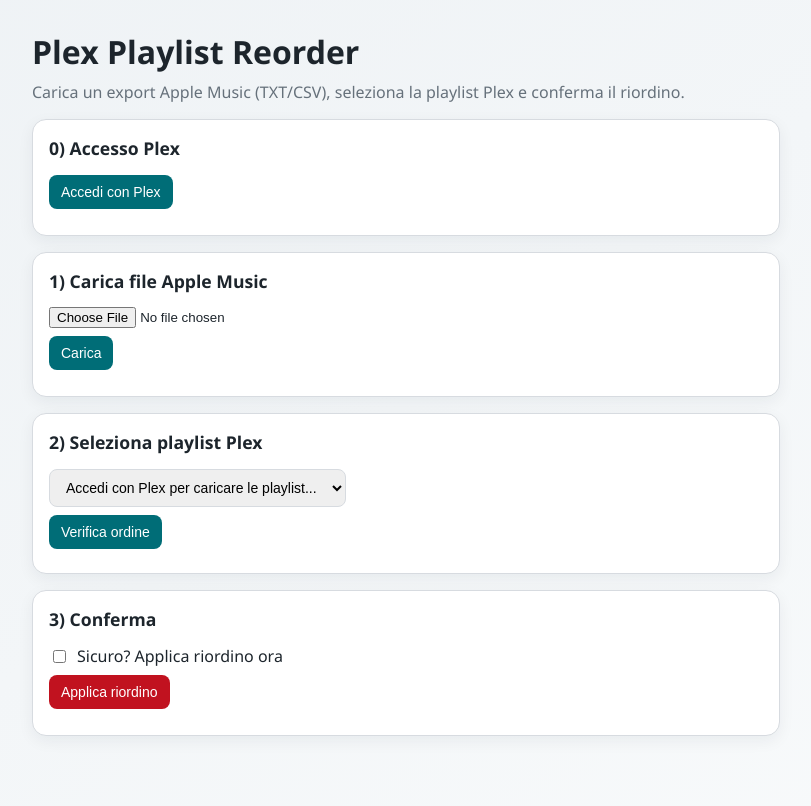
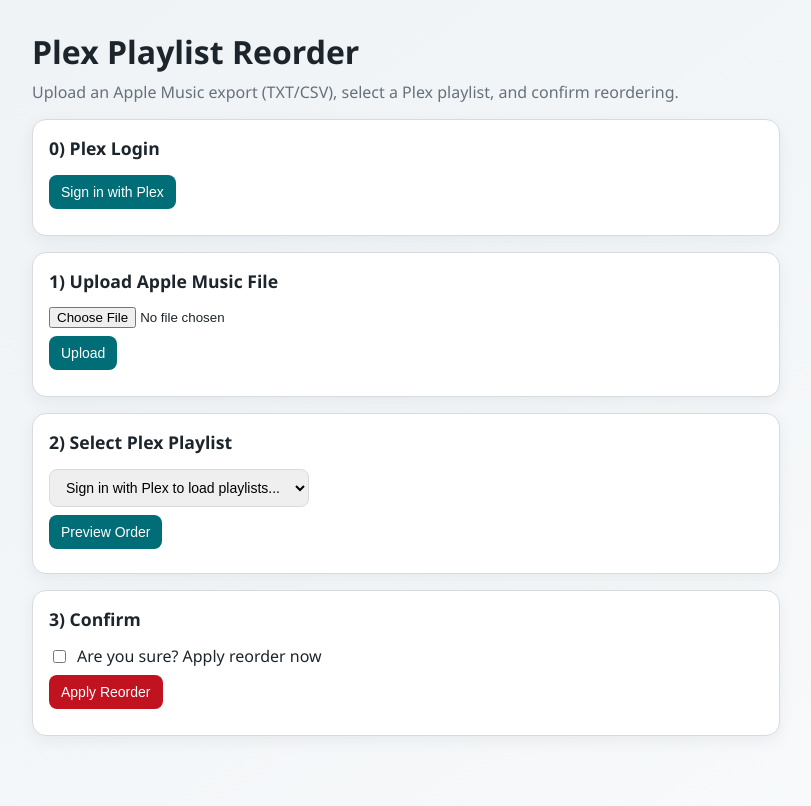
Before and after one commit to Sebaf-26/PlexPlaylistReorder, a Flask app: page / in a window 1280 px wide. Shown: the whole page, without its empty margins (234-1045 px from the left). Run offline with Flask 3, Linux system fonts and the light colour scheme.

Commit message:
Switch to OAuth-only auth, fix Apple Music CSV parsing, and translate to English

```diff
--- a/app/main.py
+++ b/app/main.py
@@ -73,7 +73,7 @@
     else:
         delimiter = ","
 
-    reader = csv.DictReader(io.StringIO(raw_text), delimiter=delimiter)
+    reader = csv.DictReader(io.StringIO(raw_text, newline=""), delimiter=delimiter)
     if not reader.fieldnames:
         return []
 
@@ -128,18 +128,15 @@
 
 
 def resolve_request_token() -> str:
-    header_token = (request.headers.get("X-Plex-Token") or "").strip()
-    if header_token:
-        return header_token
-    return (os.getenv("PLEX_TOKEN", "") or "").strip()
+    return (request.headers.get("X-Plex-Token") or "").strip()
 
 
 def plex_client(token_override: str | None = None) -> PlexServer:
     baseurl = os.getenv("PLEX_BASEURL", "").strip()
-    token = (token_override or "").strip() or (os.getenv("PLEX_TOKEN", "") or "").strip()
+    token = (token_override or "").strip()
 
     if not baseurl or not token:
-        raise RuntimeError("PLEX_BASEURL o token Plex mancanti (env o login OAuth)")
+        raise RuntimeError("Missing PLEX_BASEURL or Plex OAuth token")
 
     return PlexServer(baseurl=baseurl, token=token)
 
@@ -215,7 +212,7 @@
 @app.errorhandler(413)
 def payload_too_large(_: Exception) -> Any:
     if request.path.startswith("/api/"):
-        return jsonify({"error": "File troppo grande per l'upload"}), 413
+        return jsonify({"error": "Uploaded file is too large"}), 413
     return "Payload Too Large", 413
 
 
@@ -276,7 +273,7 @@
     cleanup_oauth_sessions()
     session_id = (request.args.get("sessionId") or "").strip()
     if not session_id or session_id not in OAUTH_CACHE:
-        return jsonify({"error": "Sessione OAuth non trovata o scaduta"}), 400
+        return jsonify({"error": "OAuth session not found or expired"}), 400
 
     info = OAUTH_CACHE[session_id]
     pinlogin: MyPlexPinLogin = info["pinlogin"]
@@ -312,18 +309,18 @@
 def upload() -> Any:
     file = request.files.get("file")
     if not file or not file.filename:
-        return jsonify({"error": "File mancante"}), 400
+        return jsonify({"error": "Missing file"}), 400
 
     raw = file.read()
     text = decode_uploaded_bytes(raw)
     try:
         parsed = parse_apple_playlist_text(text)
     except Exception as exc:
-        return jsonify({"error": f"Errore parsing file Apple Music: {exc}"}), 400
+        return jsonify({"error": f"Apple Music file parsing error: {exc}"}), 400
 
     if not parsed:
         return jsonify({
-            "error": "Formato non riconosciuto. Usa export Apple Music (TXT/CSV) con colonne Name/Artist o righe 'Artist - Title'."
+            "error": "Unsupported format. Use Apple Music export (TXT/CSV) with Name/Artist columns or 'Artist - Title' rows."
         }), 400
 
     upload_id = str(uuid.uuid4())
@@ -343,17 +340,17 @@
     playlist_id = str(payload.get("playlistId") or "").strip()
 
     if not upload_id or upload_id not in UPLOAD_CACHE:
-        return jsonify({"error": "Upload non trovato o scaduto"}), 400
+        return jsonify({"error": "Upload not found or expired"}), 400
 
     if not playlist_id:
-        return jsonify({"error": "playlistId mancante"}), 400
+        return jsonify({"error": "Missing playlistId"}), 400
 
     try:
         plex = plex_client(token_override=resolve_request_token())
         playlist = plex.fetchItem(int(playlist_id))
 
         if getattr(playlist, "smart", False):
-            return jsonify({"error": "La playlist Plex selezionata e smart e non ordinabile manualmente"}), 400
+            return jsonify({"error": "Selected Plex playlist is smart and cannot be manually reordered"}), 400
 
         plan = build_reorder_plan(playlist, UPLOAD_CACHE[upload_id])
         tmp_path = Path(tempfile.gettempdir()) / f"plex_reorder_{upload_id}.plan"
@@ -371,7 +368,7 @@
             "planFile": str(tmp_path),
         })
     except NotFound:
-        return jsonify({"error": "Playlist non trovata"}), 404
+        return jsonify({"error": "Playlist not found"}), 404
     except Exception as exc:
         return jsonify({"error": str(exc)}), 400
 
@@ -384,20 +381,20 @@
     confirm = bool(payload.get("confirm"))
 
     if not confirm:
-        return jsonify({"error": "Conferma richiesta"}), 400
+        return jsonify({"error": "Confirmation required"}), 400
 
     if not upload_id or upload_id not in UPLOAD_CACHE:
-        return jsonify({"error": "Upload non trovato o scaduto"}), 400
+        return jsonify({"error": "Upload not found or expired"}), 400
 
     if not playlist_id:
-        return jsonify({"error": "playlistId mancante"}), 400
+        return jsonify({"error": "Missing playlistId"}), 400
 
     try:
         plex = plex_client(token_override=resolve_request_token())
         playlist = plex.fetchItem(int(playlist_id))
 
         if getattr(playlist, "smart", False):
-            return jsonify({"error": "La playlist Plex selezionata e smart e non ordinabile manualmente"}), 400
+            return jsonify({"error": "Selected Plex playlist is smart and cannot be manually reordered"}), 400
 
         plan = build_reorder_plan(playlist, UPLOAD_CACHE[upload_id])
         ordered_ids = plan["new_order_ids"]
--- a/docker-compose.yml
+++ b/docker-compose.yml
@@ -6,7 +6,6 @@
       - "${HOST_PORT:-8090}:${PORT:-8080}"
     environment:
       - PLEX_BASEURL=${PLEX_BASEURL:-http://127.0.0.1:32400}
-      - PLEX_TOKEN=${PLEX_TOKEN:-}
       - HOST_PORT=${HOST_PORT:-8090}
       - MAX_UPLOAD_MB=${MAX_UPLOAD_MB:-8}
       - PORT=${PORT:-8080}
--- a/templates/index.html
+++ b/templates/index.html
@@ -1,5 +1,5 @@
 <!doctype html>
-<html lang="it">
+<html lang="en">
 <head>
   <meta charset="utf-8">
   <meta name="viewport" content="width=device-width, initial-scale=1">
@@ -9,37 +9,37 @@
 <body>
   <main class="wrap">
     <h1>Plex Playlist Reorder</h1>
-    <p class="muted">Carica un export Apple Music (TXT/CSV), seleziona la playlist Plex e conferma il riordino.</p>
+    <p class="muted">Upload an Apple Music export (TXT/CSV), select a Plex playlist, and confirm reordering.</p>
 
     <section class="card">
-      <h2>0) Accesso Plex</h2>
-      <button id="plexLoginBtn">Accedi con Plex</button>
+      <h2>0) Plex Login</h2>
+      <button id="plexLoginBtn">Sign in with Plex</button>
       <div id="plexAuthInfo" class="small"></div>
     </section>
 
     <section class="card">
-      <h2>1) Carica file Apple Music</h2>
+      <h2>1) Upload Apple Music File</h2>
       <input type="file" id="fileInput" accept=".txt,.csv">
-      <button id="uploadBtn">Carica</button>
+      <button id="uploadBtn">Upload</button>
       <div id="uploadInfo" class="small"></div>
     </section>
 
     <section class="card">
-      <h2>2) Seleziona playlist Plex</h2>
+      <h2>2) Select Plex Playlist</h2>
       <select id="playlistSelect">
-        <option value="">Accedi con Plex per caricare le playlist...</option>
+        <option value="">Sign in with Plex to load playlists...</option>
       </select>
-      <button id="previewBtn">Verifica ordine</button>
+      <button id="previewBtn">Preview Order</button>
     </section>
 
     <section class="card">
-      <h2>3) Conferma</h2>
+      <h2>3) Confirm</h2>
       <div id="previewInfo" class="small"></div>
       <label class="check">
         <input type="checkbox" id="confirmCheck">
-        Sicuro? Applica riordino ora
+        Are you sure? Apply reorder now
       </label>
-      <button id="applyBtn" class="danger">Applica riordino</button>
+      <button id="applyBtn" class="danger">Apply Reorder</button>
       <div id="result" class="small"></div>
     </section>
   </main>
@@ -89,23 +89,23 @@
     }
 
     async function loadPlaylists() {
-      el.playlistSelect.innerHTML = '<option value="">Caricamento playlist...</option>';
+      el.playlistSelect.innerHTML = '<option value="">Loading playlists...</option>';
       try {
         const res = await fetch('/api/playlists', { headers: authHeaders(false) });
         const data = await readJsonResponse(res);
         if (!res.ok) {
-          const errMsg = String(data.error || 'Errore caricamento playlist');
+          const errMsg = String(data.error || 'Failed to load playlists');
           const lower = errMsg.toLowerCase();
-          if (lower.includes('token plex') || lower.includes('login oauth')) {
-            el.playlistSelect.innerHTML = '<option value="">Accedi con Plex per caricare le playlist...</option>';
+          if (lower.includes('oauth token') || lower.includes('missing plexbaseurl')) {
+            el.playlistSelect.innerHTML = '<option value="">Sign in with Plex to load playlists...</option>';
             return;
           }
-          el.playlistSelect.innerHTML = '<option value="">Errore</option>';
+          el.playlistSelect.innerHTML = '<option value="">Error</option>';
           renderError(el.previewInfo, errMsg);
           return;
         }
 
-        el.playlistSelect.innerHTML = '<option value="">Seleziona...</option>';
+        el.playlistSelect.innerHTML = '<option value="">Select...</option>';
         for (const p of data.playlists || []) {
           const o = document.createElement('option');
           o.value = p.id;
@@ -113,10 +113,10 @@
           el.playlistSelect.appendChild(o);
         }
         if ((data.playlists || []).length === 0) {
-          el.playlistSelect.innerHTML = '<option value="">Nessuna playlist audio trovata</option>';
+          el.playlistSelect.innerHTML = '<option value="">No audio playlists found</option>';
         }
       } catch (e) {
-        el.playlistSelect.innerHTML = '<option value="">Errore</option>';
+        el.playlistSelect.innerHTML = '<option value="">Error</option>';
         renderError(el.previewInfo, String(e));
       }
     }
@@ -130,25 +130,25 @@
         const res = await fetch(`/api/auth/plex/status?sessionId=${encodeURIComponent(sessionId)}`);
         const data = await readJsonResponse(res);
         if (!res.ok) {
-          renderError(el.plexAuthInfo, data.error || 'Errore verifica login Plex.');
+          renderError(el.plexAuthInfo, data.error || 'Failed to verify Plex login.');
           plexLoginPolling = false;
           return;
         }
         if (data.loggedIn) {
           plexToken = data.plexToken;
-          renderOk(el.plexAuthInfo, 'Login Plex completato. Token OAuth attivo per questa sessione.');
+          renderOk(el.plexAuthInfo, 'Plex login completed. OAuth token active for this browser session.');
           await loadPlaylists();
           plexLoginPolling = false;
           return;
         }
       }
-      renderError(el.plexAuthInfo, 'Timeout login Plex. Riprova.');
+      renderError(el.plexAuthInfo, 'Plex login timed out. Please try again.');
       plexLoginPolling = false;
     }
 
     el.plexLoginBtn.addEventListener('click', async () => {
       try {
-        el.plexAuthInfo.textContent = 'Apro login Plex...';
+        el.plexAuthInfo.textContent = 'Opening Plex login...';
         const res = await fetch('/api/auth/plex/start', {
           method: 'POST',
           headers: { 'Content-Type': 'application/json' },
@@ -156,16 +156,16 @@
         });
         const data = await readJsonResponse(res);
         if (!res.ok) {
-          renderError(el.plexAuthInfo, data.error || 'Errore avvio OAuth Plex.');
+          renderError(el.plexAuthInfo, data.error || 'Failed to start Plex OAuth.');
           return;
         }
 
         const popup = window.open(data.authUrl, 'plex-oauth-login', 'width=520,height=760');
         if (!popup) {
-          renderError(el.plexAuthInfo, 'Popup bloccato dal browser. Abilita i popup e riprova.');
+          renderError(el.plexAuthInfo, 'Popup blocked by browser. Enable popups and try again.');
           return;
         }
-        renderOk(el.plexAuthInfo, 'Completa il login nel popup Plex. Si chiudera automaticamente.');
+        renderOk(el.plexAuthInfo, 'Complete login in the Plex popup. It will close automatically.');
         await pollPlexLogin(data.sessionId);
       } catch (e) {
         renderError(el.plexAuthInfo, String(e));
@@ -176,7 +176,7 @@
       el.uploadInfo.textContent = '';
       const file = el.fileInput.files[0];
       if (!file) {
-        renderError(el.uploadInfo, 'Seleziona un file prima di caricare.');
+        renderError(el.uploadInfo, 'Please select a file before uploading.');
         return;
       }
 
@@ -187,11 +187,11 @@
         const res = await fetch('/api/upload', { method: 'POST', body: form });
         const data = await readJsonResponse(res);
         if (!res.ok) {
-          renderError(el.uploadInfo, data.error || 'Errore upload');
+          renderError(el.uploadInfo, data.error || 'Upload failed');
           return;
         }
         uploadId = data.uploadId;
-        renderOk(el.uploadInfo, `Upload ok: ${data.tracks} tracce lette.`);
+        renderOk(el.uploadInfo, `Upload complete: ${data.tracks} tracks parsed.`);
       } catch (e) {
         renderError(el.uploadInfo, String(e));
       }
@@ -201,11 +201,11 @@
       el.previewInfo.textContent = '';
       const playlistId = el.playlistSelect.value;
       if (!uploadId) {
-        renderError(el.previewInfo, 'Prima carica il file Apple Music.');
+        renderError(el.previewInfo, 'Upload your Apple Music file first.');
         return;
       }
       if (!playlistId) {
-        renderError(el.previewInfo, 'Seleziona una playlist Plex.');
+        renderError(el.previewInfo, 'Please select a Plex playlist.');
         return;
       }
 
@@ -217,7 +217,7 @@
         });
         const data = await readJsonResponse(res);
         if (!res.ok) {
-          renderError(el.previewInfo, data.error || 'Errore verifica');
+          renderError(el.previewInfo, data.error || 'Preview failed');
           return;
         }
 
@@ -227,9 +227,9 @@
 
         el.previewInfo.innerHTML = `
           <div><strong>Playlist:</strong> ${data.playlistTitle}</div>
-          <div><strong>Match:</strong> ${data.matches} / ${data.currentCount}</div>
-          <div><strong>Mancanti in Plex:</strong> ${(data.missingInPlex || []).length}</div>
-          <div><strong>Anteprima nuovo ordine (prime 10):</strong></div>
+          <div><strong>Matches:</strong> ${data.matches} / ${data.currentCount}</div>
+          <div><strong>Missing in Plex:</strong> ${(data.missingInPlex || []).length}</div>
+          <div><strong>New order preview (first 10):</strong></div>
           <ol>${previewRows}</ol>
         `;
       } catch (e) {
@@ -241,11 +241,11 @@
       el.result.textContent = '';
       const playlistId = el.playlistSelect.value;
       if (!uploadId || !playlistId) {
-        renderError(el.result, 'Manca upload o playlist selezionata.');
+        renderError(el.result, 'Missing upload or selected playlist.');
         return;
       }
       if (!el.confirmCheck.checked) {
-        renderError(el.result, 'Conferma "Sicuro?" prima di applicare.');
+        renderError(el.result, 'Please check confirmation before applying.');
         return;
       }
 
@@ -257,10 +257,10 @@
         });
         const data = await readJsonResponse(res);
         if (!res.ok) {
-          renderError(el.result, data.error || 'Errore riordino');
+          renderError(el.result, data.error || 'Reorder failed');
           return;
         }
-        renderOk(el.result, `Riordino completato: ${data.playlistTitle}. Tracce ordinate: ${data.ordered}, match: ${data.matches}, mancanti: ${data.missing}`);
+        renderOk(el.result, `Reorder completed: ${data.playlistTitle}. Ordered tracks: ${data.ordered}, matches: ${data.matches}, missing: ${data.missing}`);
       } catch (e) {
         renderError(el.result, String(e));
       }
@@ -269,7 +269,7 @@
     window.addEventListener('message', async (event) => {
       if (event.origin !== window.location.origin) return;
       if (event.data && event.data.type === 'plex-auth-complete') {
-        renderOk(el.plexAuthInfo, 'Autorizzazione Plex ricevuta. Verifico login...');
+        renderOk(el.plexAuthInfo, 'Plex authorization received. Verifying login...');
       }
     });
 
```
Also changed, not shown: templates/auth_callback.html (+4 -4 lines), README.md, 1 other file.
